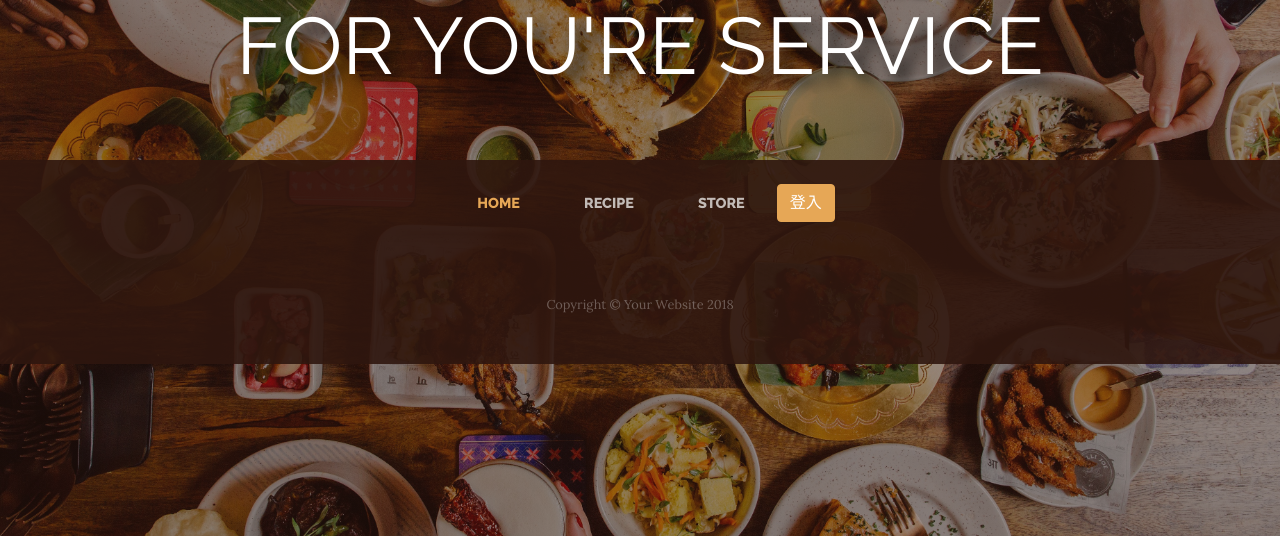
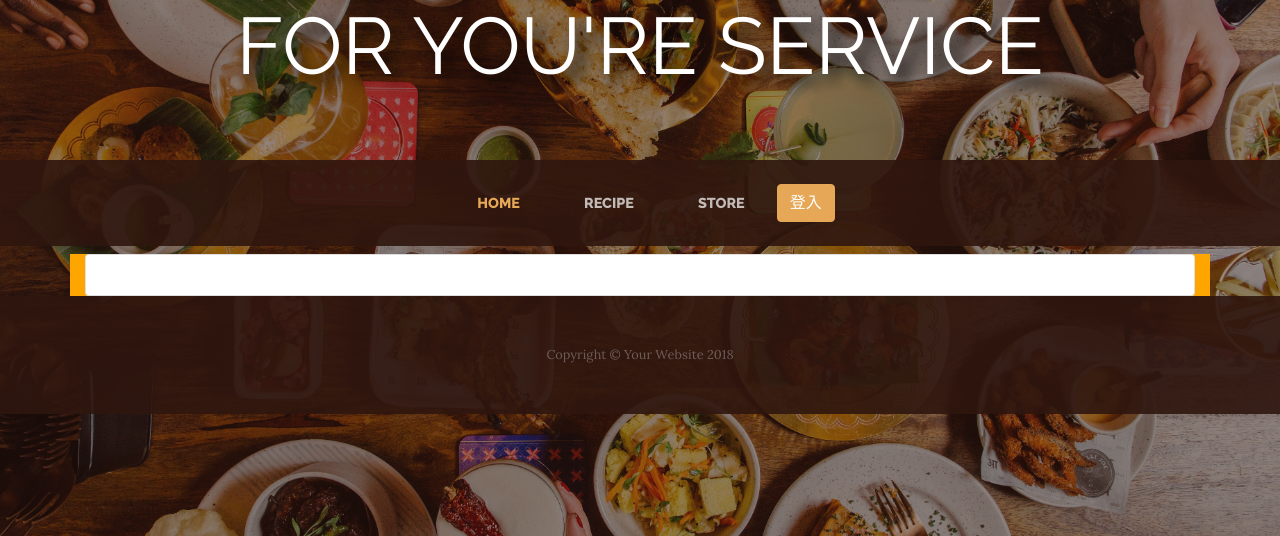
Before and after one commit to gary1209/syoku, a Django app: page /member/home/ in a window 1280 px wide. Shown: the part 114-650 px from the top of the page. Run offline with Django 3.2, Linux system fonts and the light colour scheme; some libraries are stand-ins or nearby versions.

Commit message:
改版面
第2次修改

```diff
--- a/member/templates/member/forgetpwd.html
+++ b/member/templates/member/forgetpwd.html
@@ -30,7 +30,7 @@
 
 <div class="form-group row">
         <div class="offset-md-5">
-        <button type="submit" class="btn btn-warning">send email</button>
+        <button type="submit" class="btn btn-warning">確認</button>
 
 </div>
 </div>
--- a/member/templates/member/home.html
+++ b/member/templates/member/home.html
@@ -1,6 +1,17 @@
 {% extends 'base.html'%}
 {% block content %}
 
+<div class="container" style="background-color: orange; font-family: 微軟正黑體 ">
+        <div class="card card-register mx-auto mt-2">
+            <!-- <div class="card-header">Register an Account</div> -->
+        <div class="card-body" >
+
+
+
+
+</div>
+</div>
+</div>
 
 {% endblock %}
 
```
Also changed, not shown: member/views.py (+0 -28 lines).
